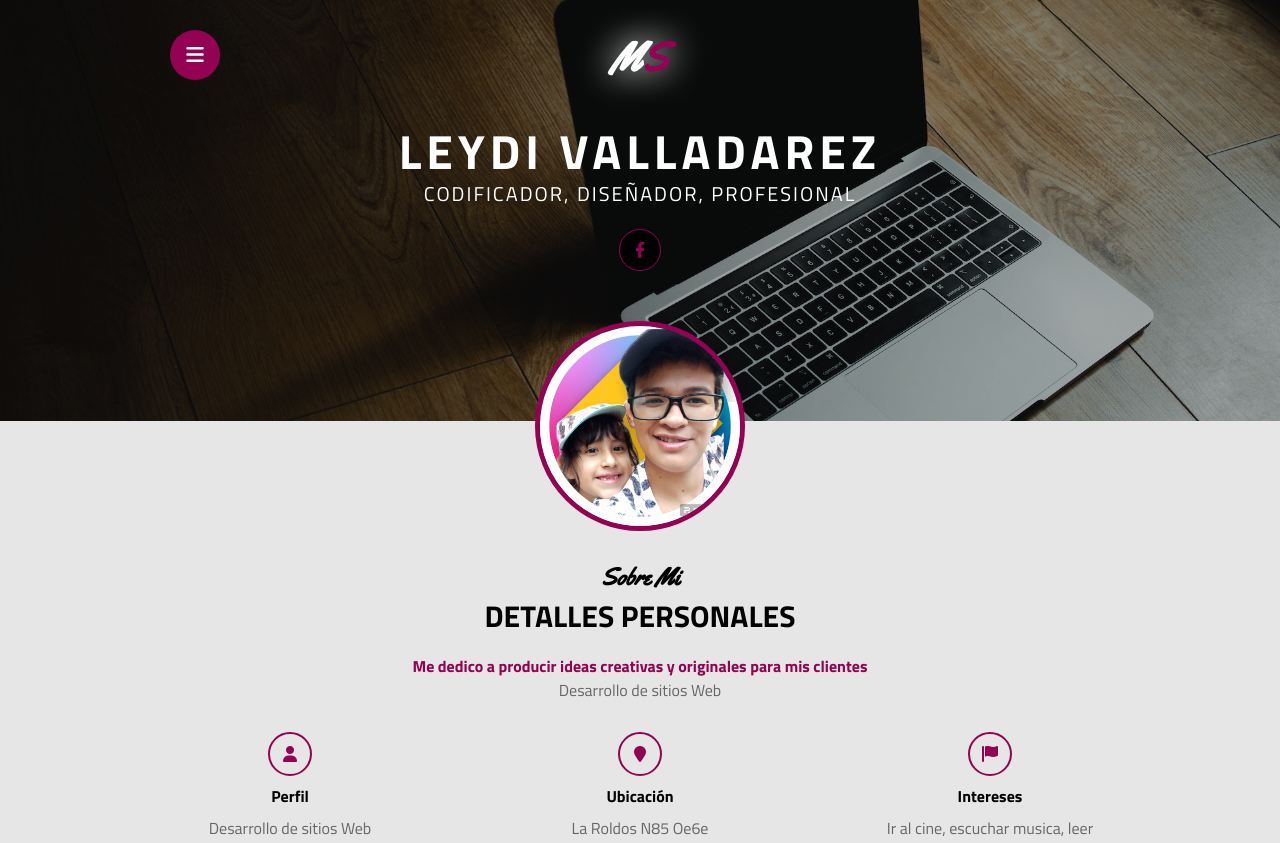
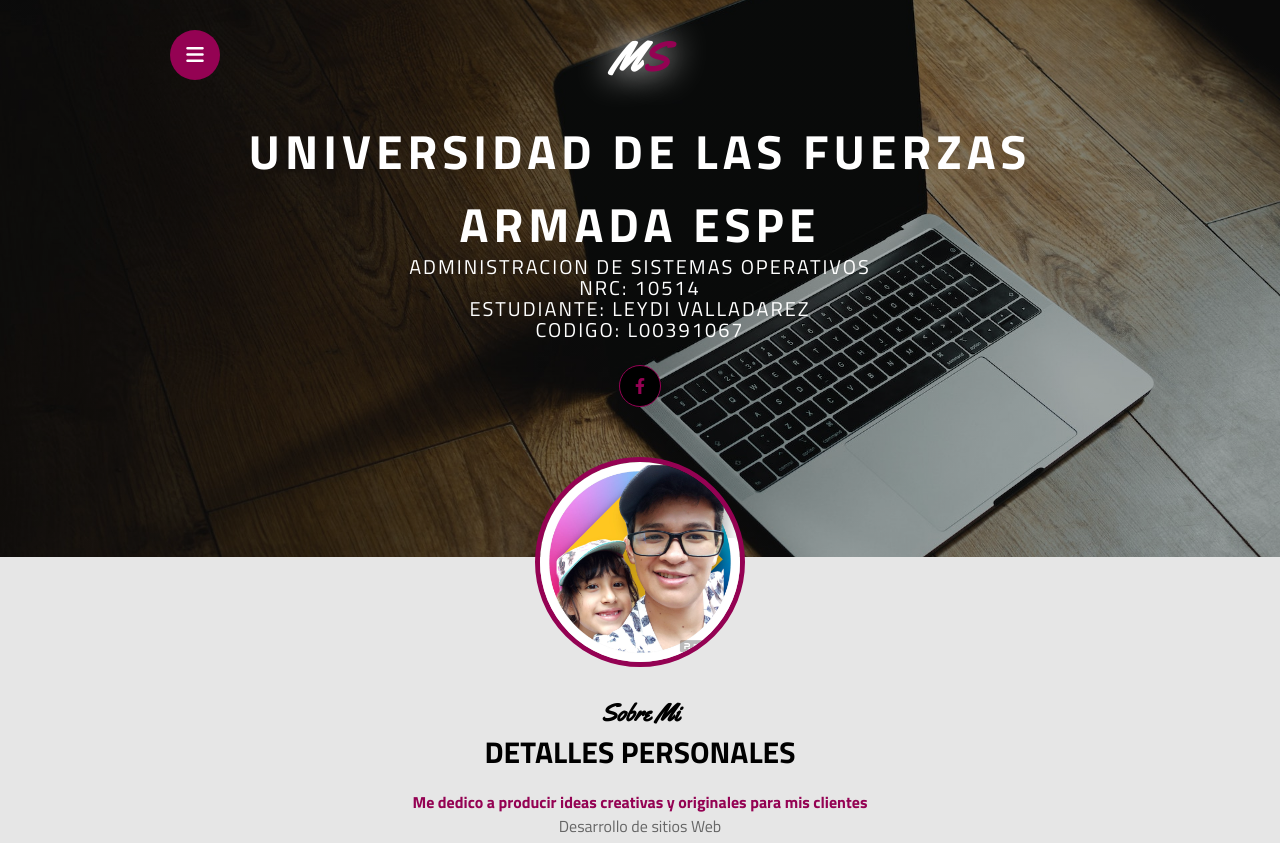
Before and after one commit to leydivalladarez/CV_Leydi_Valladarez, a plain HTML site: page index.html in a window 1280 px wide. Shown: the top 843 px of the page. Drawn offline with Linux system fonts and the light colour scheme.

Commit message:
Actualisada hoja de vida

```diff
--- a/index.html
+++ b/index.html
@@ -28,8 +28,11 @@
                 </div>
             </header>
             <div class="info">
-                <h1>LEYDI VALLADAREZ</h1>
-                <h2>CODIFICADOR, DISEÑADOR, PROFESIONAL</h2>
+                <h1>UNIVERSIDAD DE LAS FUERZAS ARMADA ESPE</h1>
+                <h2>ADMINISTRACION DE SISTEMAS OPERATIVOS</h2>
+                <h2>NRC: 10514</h2>
+                <h2>ESTUDIANTE: LEYDI VALLADAREZ</h2>
+                <H2>CODIGO: L00391067</h2>
                 <div class="redes">
                     <a href="https://www.facebook.com/leydi.valladareznamicela"><i class="fa-brands fa-facebook-f"></i></a>
                 </div>
@@ -175,7 +178,7 @@
                                 <h3>2010 - 2015</h3>
                             </td>
                             <td rowspan="2" class="descripcion">
-                                Lorem ipsum dolor sit amet consectetur adipisicing elit. Vero at soluta quos explicabo dolor recusandae, dolorum.
+
                             </td>
                         </tr>
                         <tr>
@@ -212,7 +215,7 @@
                                 <h3>2 Años</h3>
                             </td>
                             <td rowspan="2" class="descripcion">
-                                Lorem ipsum dolor sit amet consectetur adipisicing elit. Vero at soluta quos explicabo dolor recusandae, dolorum.
+
                             </td>
                         </tr>
                         <tr>
```
